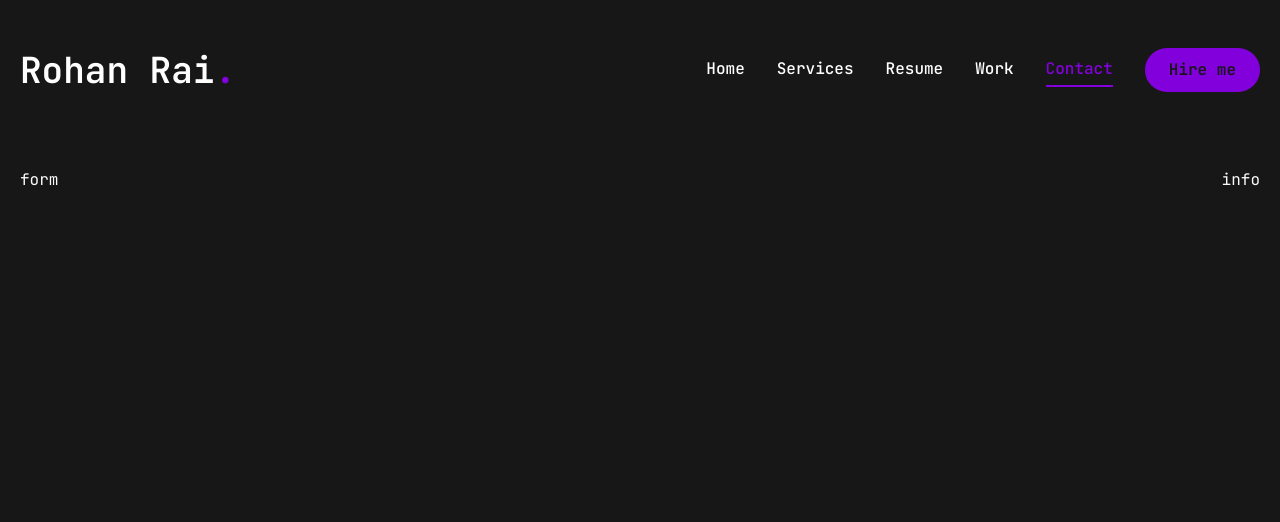
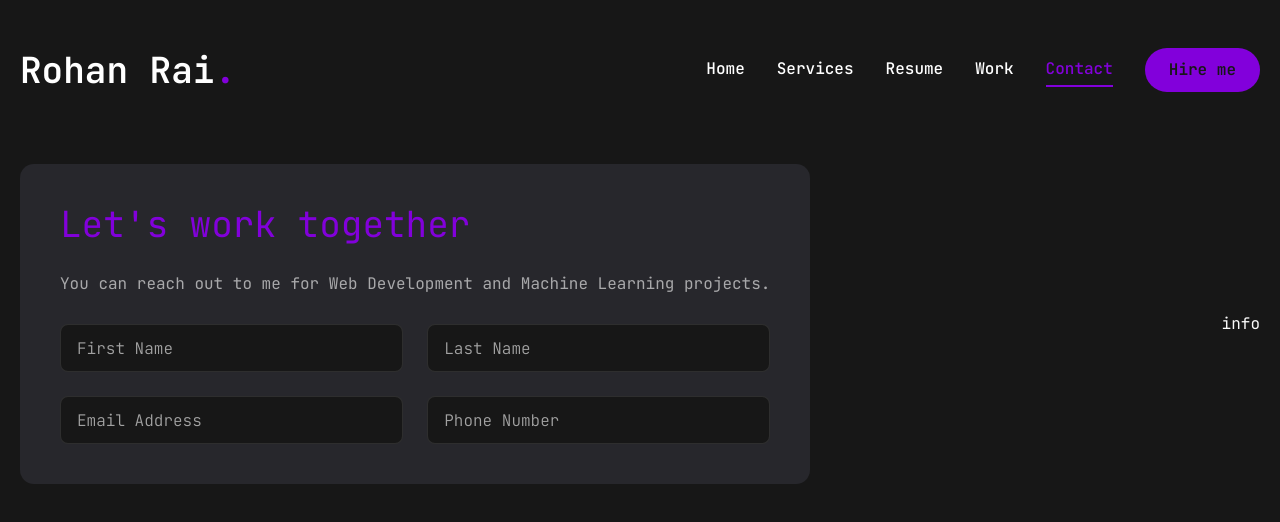
Before and after one commit to rohxn-rai/rohan-rai-portfolio, a Next.js app: page /contact in a window 1280 px wide. Shown: the top 522 px of the page. Built offline with nearby package versions, Linux system fonts and the light colour scheme.

Commit message:
modified Contact - added a form with input fields

```diff
--- a/app/contact/page.jsx
+++ b/app/contact/page.jsx
@@ -50,7 +50,22 @@ const Contact = () => {
         <div className="flex flex-col xl:flex-row gap-[30px]">
           {/* form */}
           <div className="xl:h-[54%] order-2 xl:order-none">
-            <form>form</form>
+            <form className="flex flex-col gap-6 p-10 bg-[#27272c] rounded-xl">
+              <h3 className="text-4xl text-purple-700">Let's work together</h3>
+              <p className="text-white/60">
+                You can reach out to me for Web Development and Machine Learning
+                projects.
+              </p>
+
+              {/* input */}
+
+              <div className="grid grid-cols-1 md:grid-cols-2 gap-6">
+                <Input type="firstname" placeholder="First Name" />
+                <Input type="lastname" placeholder="Last Name" />
+                <Input type="email" placeholder="Email Address" />
+                <Input type="phone" placeholder="Phone Number" />
+              </div>
+            </form>
           </div>
 
           {/* info */}
```
